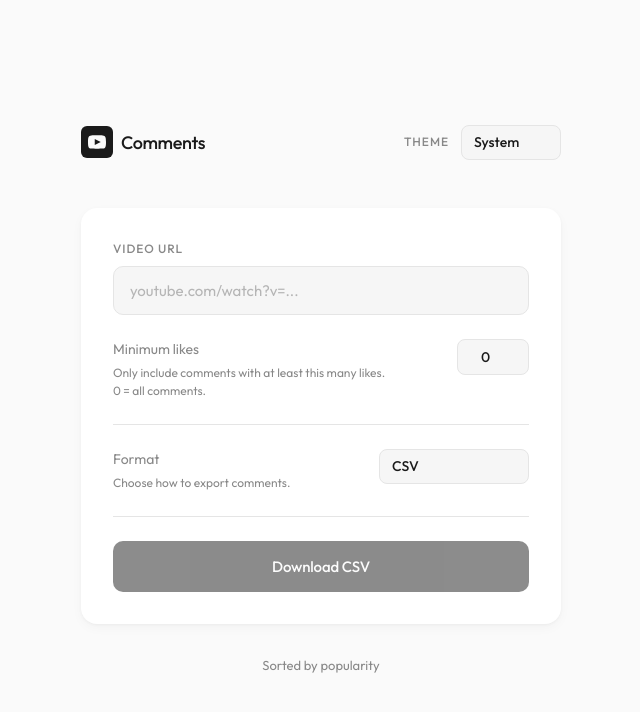
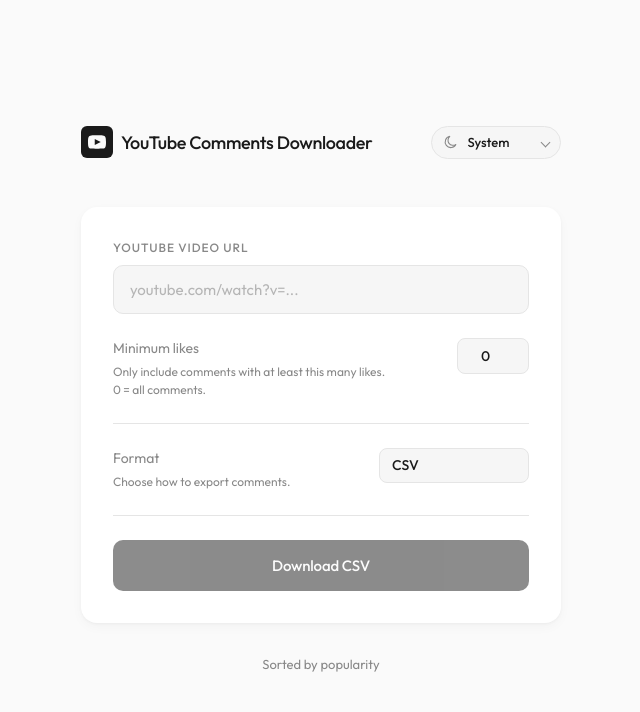
Before and after one commit to vladzhila/yt-comments-downloader, a website: page index.html in a window 1280 px wide. Shown: the whole page, without its empty margins (319-959 px from the left). Drawn offline with Linux system fonts and the light colour scheme.

Commit message:
Refine header theme selector
Use a compact icon pill with a native picker trigger so the whole control is clickable and stays tight in the header.

```diff
--- a/index.html
+++ b/index.html
@@ -3,7 +3,7 @@
   <head>
     <meta charset="UTF-8" />
     <meta name="viewport" content="width=device-width, initial-scale=1.0" />
-    <title>YT Comments</title>
+    <title>YouTube Comments Downloader</title>
     <link rel="preconnect" href="https://fonts.googleapis.com" />
     <link rel="preconnect" href="https://fonts.gstatic.com" crossorigin />
     <link
@@ -177,12 +177,50 @@
         gap: 0.75rem;
       }
 
-      .theme-label {
-        font-size: 0.75rem;
-        font-weight: 500;
-        text-transform: uppercase;
-        letter-spacing: 0.08em;
-        color: var(--text-muted);
+      .theme-pill {
+        display: inline-flex;
+        align-items: center;
+        gap: 0.5rem;
+        padding: 0.4rem 0.7rem 0.4rem 0.6rem;
+        border: 1px solid var(--border);
+        border-radius: 999px;
+        background: var(--input-bg);
+        transition:
+          border-color 0.2s,
+          box-shadow 0.2s,
+          background 0.2s;
+        cursor: pointer;
+      }
+
+      .theme-pill:focus-within {
+        border-color: var(--text);
+        box-shadow: 0 0 0 3px var(--focus-ring);
+      }
+
+      .theme-pill::after {
+        content: '';
+        width: 6px;
+        height: 6px;
+        border-right: 1.5px solid var(--text-muted);
+        border-bottom: 1.5px solid var(--text-muted);
+        transform: rotate(45deg);
+        margin-left: 0.15rem;
+      }
+
+      .theme-icon {
+        width: 18px;
+        height: 18px;
+        display: flex;
+        align-items: center;
+        justify-content: center;
+      }
+
+      .theme-icon svg {
+        width: 16px;
+        height: 16px;
+        stroke: var(--text-muted);
+        fill: none;
+        stroke-width: 1.6;
       }
 
       .card {
@@ -310,7 +348,14 @@
       }
 
       .select-input.theme-select {
-        min-width: 100px;
+        min-width: 64px;
+        padding: 0;
+        border: none;
+        background: transparent;
+        font-size: 0.8125rem;
+        font-weight: 500;
+        color: var(--text);
+        cursor: pointer;
       }
 
       .select-input:focus {
@@ -461,21 +506,27 @@
               />
             </svg>
           </div>
-          <span class="logo-text">Comments</span>
+          <span class="logo-text">YouTube Comments Downloader</span>
         </div>
         <div class="theme-toggle">
-          <label class="theme-label" for="theme">Theme</label>
-          <select id="theme" class="select-input theme-select">
-            <option value="system" selected>System</option>
-            <option value="light">Light</option>
-            <option value="dark">Dark</option>
-          </select>
+          <label class="theme-pill" for="theme">
+            <span class="theme-icon" aria-hidden="true">
+              <svg viewBox="0 0 24 24" xmlns="http://www.w3.org/2000/svg">
+                <path d="M21 15.5a8.5 8.5 0 1 1-9-12 7 7 0 0 0 9 12z" />
+              </svg>
+            </span>
+            <select id="theme" class="select-input theme-select">
+              <option value="system" selected>System</option>
+              <option value="light">Light</option>
+              <option value="dark">Dark</option>
+            </select>
+          </label>
         </div>
       </div>
 
       <div class="card">
         <div class="input-wrapper">
-          <label class="input-label" for="url">Video URL</label>
+          <label class="input-label" for="url">YouTube Video URL</label>
           <input
             type="text"
             id="url"
@@ -534,6 +585,7 @@
       const minLikesInput = document.getElementById('minLikes')
       const formatSelect = document.getElementById('format')
       const themeSelect = document.getElementById('theme')
+      const themePill = document.querySelector('.theme-pill')
       const downloadBtn = document.getElementById('download')
       const statusDiv = document.getElementById('status')
       const MIN_LIKES_STORAGE_KEY = 'yt-comments:minLikes'
@@ -707,6 +759,22 @@
         applyTheme(themeSelect.value)
       })
 
+      function openThemePicker() {
+        if (typeof themeSelect.showPicker === 'function') {
+          themeSelect.showPicker()
+          return
+        }
+        themeSelect.focus()
+        themeSelect.click()
+      }
+
+      function handleThemePillClick(event) {
+        if (event.target === themeSelect) return
+        openThemePicker()
+      }
+
+      if (themePill) themePill.addEventListener('click', handleThemePillClick)
+
       updateDownloadLabel()
       updateDownloadEnabled()
       applyTheme(themeSelect.value)
```
